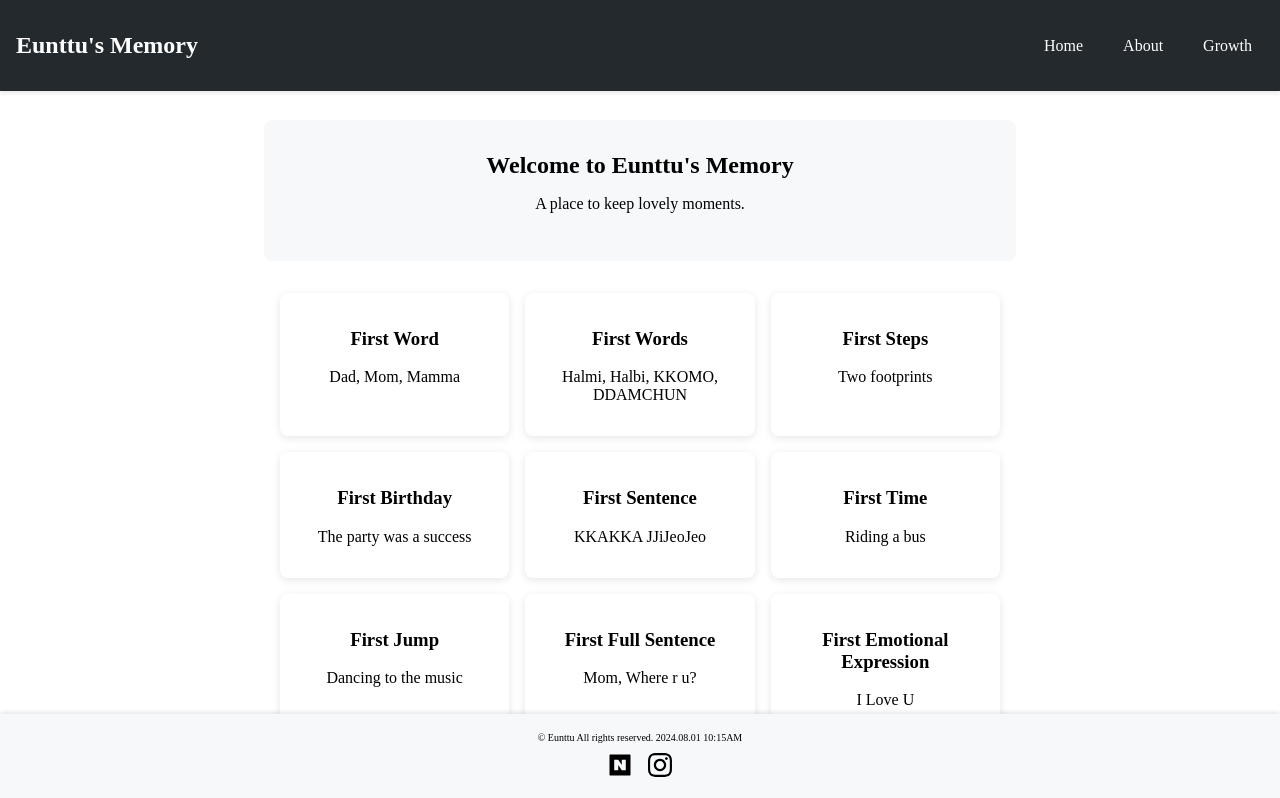
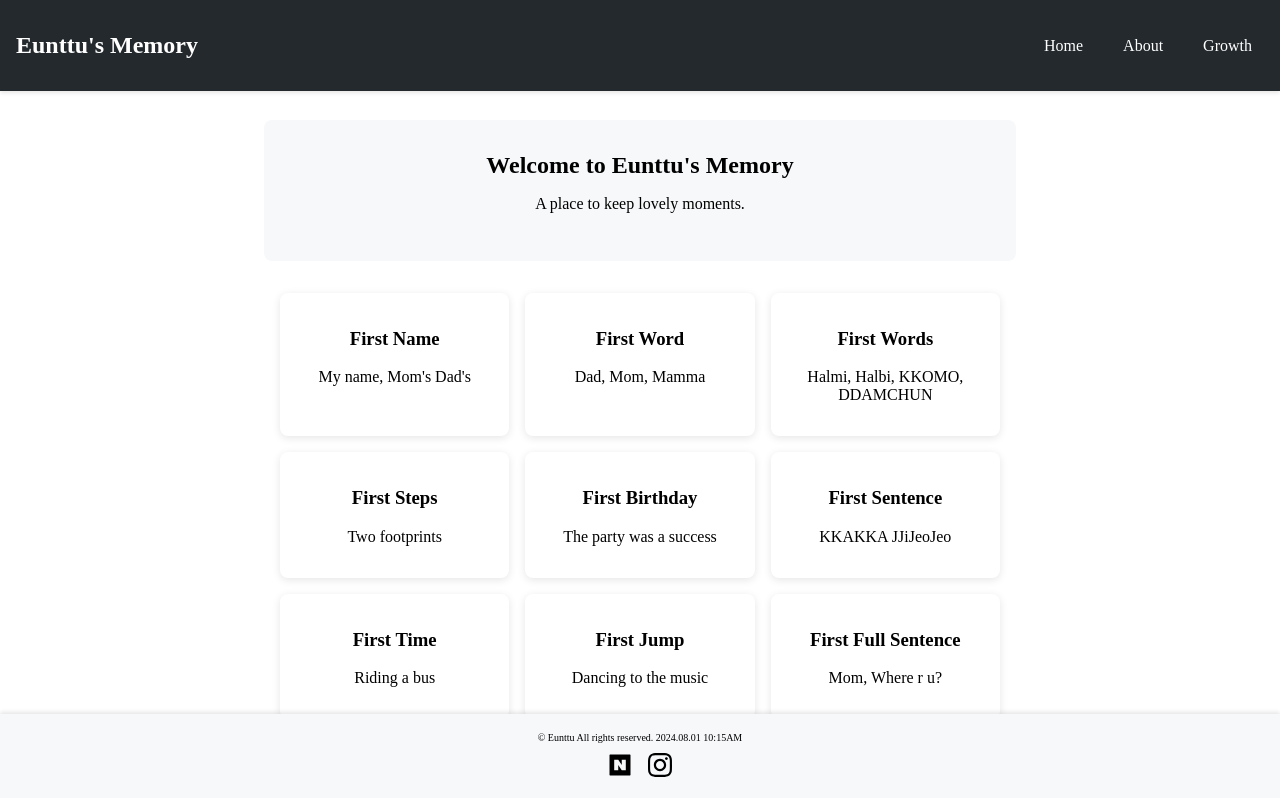
Before and after one commit to hachuu/eunttu-memory, an Angular app: page / in a window 1280 px wide. Shown: the top 798 px of the page. Built offline with nearby package versions, Linux system fonts and the light colour scheme; a web font is replaced by a local one.

Commit message:
[Update] First name

```diff
--- a/src/app/home/home.component.ts
+++ b/src/app/home/home.component.ts
@@ -10,6 +10,7 @@ import { Component } from '@angular/core';
 export class HomeComponent {
 
   features = [
+    { title: 'First Name', desc: 'My name, Mom\'s Dad\'s' },
     { title: 'First Word', desc: 'Dad, Mom, Mamma' },
     { title: 'First Words', desc: 'Halmi, Halbi, KKOMO, DDAMCHUN' },
     { title: 'First Steps', desc: 'Two footprints' },
```
